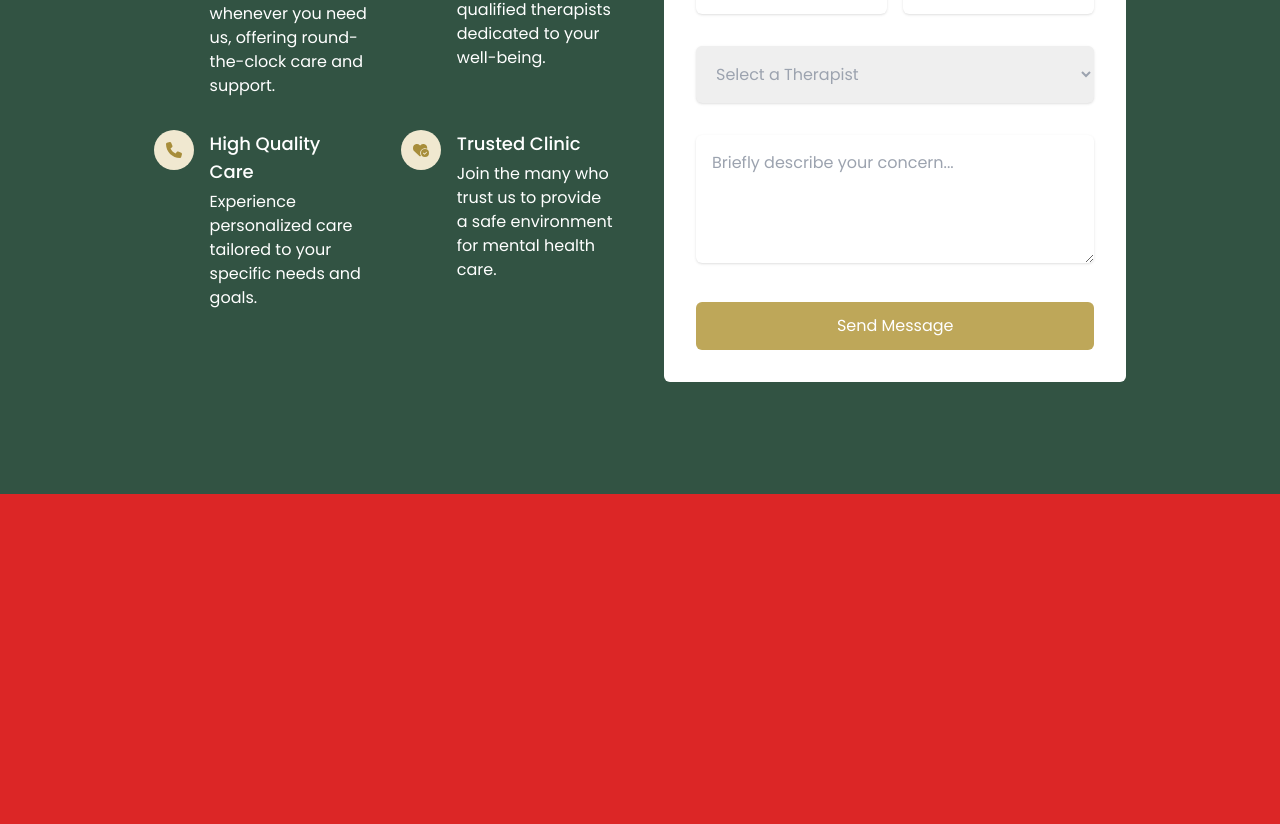
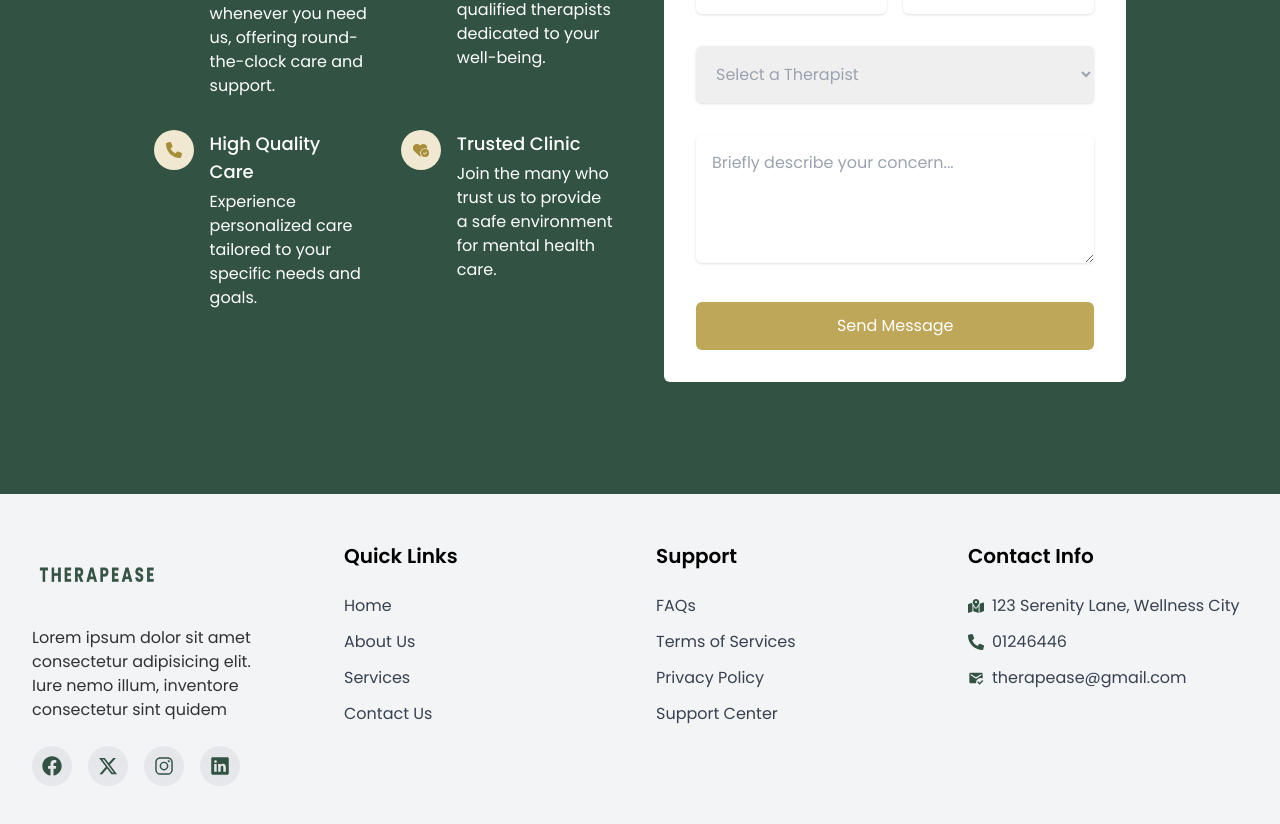
Before and after one commit to hafsachenni/TherapEase, a React (Vite) app: page / in a window 1280 px wide. Shown: the part 5116-5940 px from the top of the page. Built offline with nearby package versions, Linux system fonts and the light colour scheme.

Commit message:
completed footer section with social media links + adjusted testimonials section layout for small devices

```diff
--- a/src/components/Footer.jsx
+++ b/src/components/Footer.jsx
@@ -1,9 +1,94 @@
-import React from 'react'
+import React from 'react';
+import { FaFacebook } from "react-icons/fa";
+import { FaXTwitter } from "react-icons/fa6";
+import { IoLogoInstagram } from "react-icons/io5";
+import { IoLogoLinkedin } from "react-icons/io5";
+import { FaMapLocationDot } from "react-icons/fa6";
+import { FaPhoneAlt } from "react-icons/fa";
+import { MdMarkEmailRead } from "react-icons/md";
 
 const Footer = () => {
   return (
-    <div className='h-screen bg-red-600'>
+    <div className='py-12 bg-gray-100 px-8'>
+      <div className='container mx-auto grid grid-cols-1 md:grid-cols-4 sm:grid-cols-2 gap-8'>
+        <div className='space-y-6 mr-14'>
+          <div className='flex items-center space-x-2'>
+            <a href='/'>
+              <img src='/logo2.png' alt='footer logo' className='w-[130px] h-[60px]'/>
+            </a>
+          </div>
+          <p className='text-para'>Lorem ipsum dolor sit amet consectetur adipisicing elit. Iure nemo illum, inventore consectetur sint quidem</p>
+          <div className='flex space-x-4'>
+            <a href='#' className='rounded-full bg-gray-200 text-heroBgClr size-10 flex items-center justify-center hover:bg-gray-300 hover:text-heroBgClr/90'><FaFacebook className='text-xl'/></a>
+            <a href='#' className='rounded-full bg-gray-200 text-heroBgClr size-10 flex items-center justify-center hover:bg-gray-300 hover:text-heroBgClr/90'><FaXTwitter className='text-xl'/></a>
+            <a href='#' className='rounded-full bg-gray-200 text-heroBgClr size-10 flex items-center justify-center hover:bg-gray-300 hover:text-heroBgClr/90'><IoLogoInstagram className='text-xl'/></a>
+            <a href='#' className='rounded-full bg-gray-200 text-heroBgClr size-10 flex items-center justify-center hover:bg-gray-300 hover:text-heroBgClr/90'><IoLogoLinkedin className='text-xl'/></a>
+          </div>
+        </div>
 
+
+        <div className='space-y-6'>
+          <h3 className='text-xl font-semibold mb-4'>Quick Links</h3>
+          <ul className='space-y-3'>
+            <li>
+              <a href='#home' className='hover:underline text-gray-700'>Home</a>
+            </li>
+            <li>
+              <a href='#about' className='hover:underline text-gray-700'>About Us</a>
+            </li>
+            <li>
+              <a href='#services' className='hover:underline text-gray-700'>Services</a>
+            </li>
+            <li>
+              <a href='#contact' className='hover:underline text-gray-700'>Contact Us</a>
+            </li>
+          </ul>
+        </div>
+
+
+
+        <div className='space-y-6'>
+          <h3 className='text-xl font-semibold mb-4'>Support</h3>
+          <ul className='space-y-3'>
+            <li>
+              <a href='#' className='hover:underline text-gray-700'>FAQs</a>
+            </li>
+            <li>
+              <a href='#' className='hover:underline text-gray-700'>Terms of Services</a>
+            </li>
+            <li>
+              <a href='#' className='hover:underline text-gray-700'>Privacy Policy</a>
+            </li>
+            <li>
+              <a href='#' className='hover:underline text-gray-700'>Support Center</a>
+            </li>
+          </ul>
+        </div>
+
+
+        <div className='space-y-6'>
+          <h3 className='text-xl font-semibold mb-4'>Contact Info</h3>
+          <ul className='space-y-3'>
+            <li className='flex items-center gap-2'>
+              <FaMapLocationDot className='text-heroBgClr'/>
+              <p className='text-gray-700'>123 Serenity Lane, Wellness City</p>
+            </li>
+
+            <li className='flex items-center gap-2'>
+              <FaPhoneAlt className='text-heroBgClr'/>
+              <p className='text-gray-700'>01246446</p>
+            </li>
+
+            <li className='flex items-center gap-2'>
+              <MdMarkEmailRead className='text-heroBgClr'/>
+              <p className='text-gray-700'>therapease@gmail.com</p>
+            </li>
+
+          </ul>
+
+        </div>
+
+      </div>
     </div>
   )
 }
--- a/src/components/Testimonials.jsx
+++ b/src/components/Testimonials.jsx
@@ -35,7 +35,7 @@ const Testimonials = () => {
           {
             testimonials.map((testimonial, index) => (
               <div key={index} className='bg-white rounded-lg relative flex-1 p-6 shadow-2xl'>
-                <div className='absolute top-0 left-0 transform -translate-x-1/2 -translate-y-1/2'>
+                <div className='absolute top-0 left-7 transform -translate-x-1/2 -translate-y-1/2'>
                   <IoChatboxEllipses className='size-12 text-[#bea759]'/>
                 </div>
 
```
